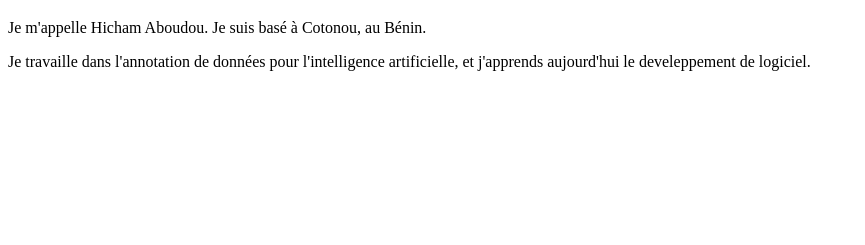
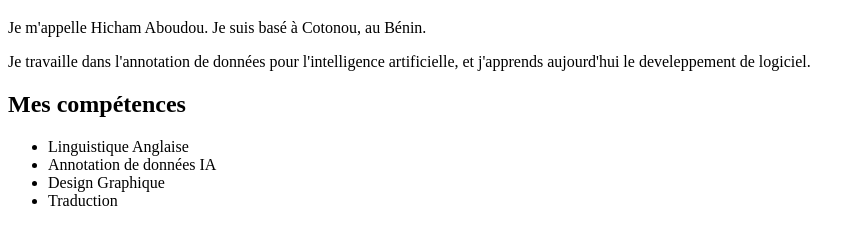
Before and after one commit to hichamaboudou02/Dira-learning, a plain HTML site: page index.html in a window 1280 px wide. Shown: the part 61-306 px from the top of the page, without its empty margins (0-865 px from the left). Drawn offline with Linux system fonts and the light colour scheme.

Commit message:
ajout de la section mes compétences

```diff
--- a/index.html
+++ b/index.html
@@ -1,12 +1,23 @@
 <!DOCTYPE html>
 <html lang="fr">
+
 <head>
     <meta charset="UTF-8">
     <title>Qui est Hicham Aboudou ?</title>
 </head>
+
 <body>
     <h1>Qui est Hicham Aboudou ?</h1>
     <p>Je m'appelle Hicham Aboudou. Je suis basé à Cotonou, au Bénin.</p>
-<p>Je travaille dans l'annotation de données pour l'intelligence artificielle, et j'apprends aujourd'hui le develeppement de logiciel.</p>
+    <p>Je travaille dans l'annotation de données pour l'intelligence artificielle, et j'apprends aujourd'hui le
+        develeppement de logiciel.</p>
+    <h2>Mes compétences</h2>
+    <ul>
+        <li>Linguistique Anglaise</li>
+        <li>Annotation de données IA</li>
+        <li>Design Graphique</li>
+        <li>Traduction</li>
+    </ul>
 </body>
+
 </html>
```
Lines whose indentation alone changed are shown as unchanged.
